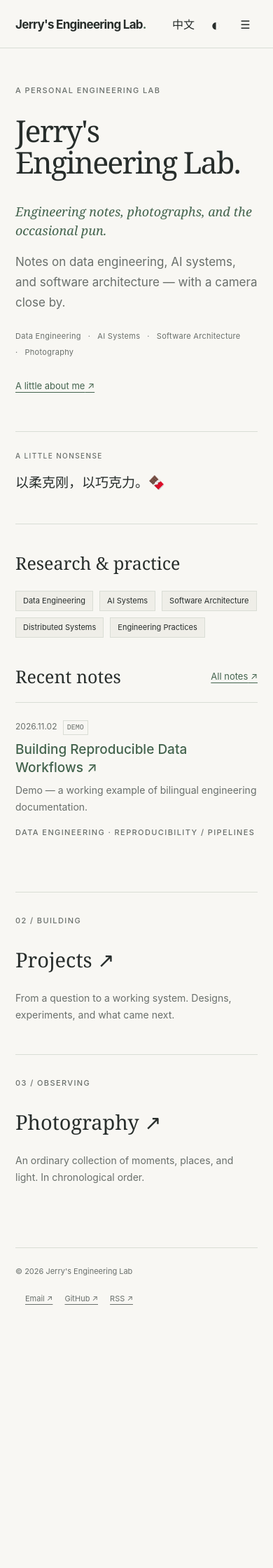
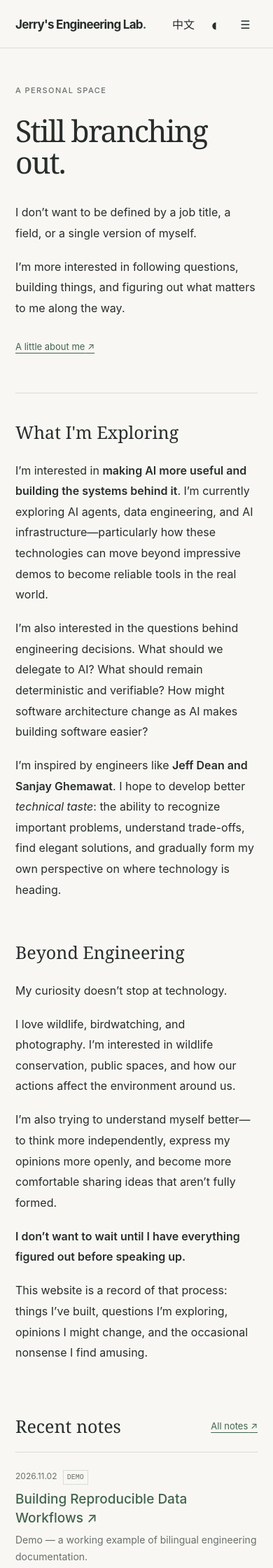
Before and after one commit to kaetowjj/kaetowjj.github.io, a Jekyll site: the page built from index.html, in a window 390 px wide. Shown: the top 2240 px of the page at 70% size. Built offline with Jekyll 4.4.1, drawn with Linux system fonts in a browser that asks for light colours; before the commit the page ends 1901 px from its top, so only the background shows below that; some of the changed text lies outside the part shown.

Commit message:
fix: canonicalize photography taxonomy and personalize homepage with minimal footer

```diff
--- a/_data/home.yml
+++ b/_data/home.yml
@@ -1,17 +1,55 @@
 eyebrow:
-  en: A PERSONAL ENGINEERING LAB
-  zh: 个人工程研究空间
+  en: "A PERSONAL SPACE"
+  zh: "一处个人空间"
 headline:
-  en: Jerry's Engineering Lab.
-  zh: Jerry 的工程实验室。
-subtitle:
-  en: Engineering notes, photographs, and the occasional pun.
-  zh: 工程笔记、摄影记录，偶尔也认真讲个冷笑话。
-intro:
-  en: Notes on data engineering, AI systems, and software architecture — with a camera close by.
-  zh: 记录数据工程、AI 系统与软件架构，也带着相机观察工程之外的世界。
-disciplines:
-  - Data Engineering
-  - AI Systems
-  - Software Architecture
-  - Photography
+  en: "Still branching out."
+  zh: "还在探索，也还在生长。"
+hero:
+  en: |
+    I don't want to be defined by a job title, a field, or a single version of myself.
+
+    I'm more interested in following questions, building things, and figuring out what matters to me along the way.
+  zh: |
+    我不想被某个职业头衔、某个技术领域，或者某个阶段的自己所定义。
+
+    比起急着回答「我是什么样的人」，我更愿意跟着真正感兴趣的问题走，动手做点东西，再慢慢弄清楚什么对自己重要。
+exploring:
+  title:
+    en: "What I'm Exploring"
+    zh: "我在探索什么"
+  en: |
+    I'm interested in **making AI more useful and building the systems behind it**. I'm currently exploring AI agents, data engineering, and AI infrastructure—particularly how these technologies can move beyond impressive demos to become reliable tools in the real world.
+
+    I'm also interested in the questions behind engineering decisions. What should we delegate to AI? What should remain deterministic and verifiable? How might software architecture change as AI makes building software easier?
+
+    I'm inspired by engineers like **Jeff Dean and Sanjay Ghemawat**. I hope to develop better *technical taste*: the ability to recognize important problems, understand trade-offs, find elegant solutions, and gradually form my own perspective on where technology is heading.
+  zh: |
+    我对**如何更好地运用 AI，以及如何建设支撑它的底层系统**很感兴趣。目前，我正在探索 AI Agent、数据工程和 AI 基础设施，也很好奇如何让这些技术不只停留在 Demo，而是真正成为可靠、实用的工具。
+
+    我也关心工程决策背后的问题：哪些事情适合交给 AI？哪些应该保留给确定性、可验证的程序？当 AI 不断降低软件开发成本，我们设计系统的方式又会发生什么变化？
+
+    我很喜欢 **Jeff Dean 和 Sanjay Ghemawat** 这样的工程师。我希望慢慢培养自己的 *Technical Taste（技术品味）*：识别真正重要的问题，理解设计背后的权衡，找到简洁而有效的解决方案，并逐渐形成自己对未来技术发展的判断。
+beyond:
+  title:
+    en: "Beyond Engineering"
+    zh: "工程之外"
+  en: |
+    My curiosity doesn't stop at technology.
+
+    I love wildlife, birdwatching, and photography. I'm interested in wildlife conservation, public spaces, and how our actions affect the environment around us.
+
+    I'm also trying to understand myself better—to think more independently, express my opinions more openly, and become more comfortable sharing ideas that aren't fully formed.
+
+    **I don't want to wait until I have everything figured out before speaking up.**
+
+    This website is a record of that process: things I've built, questions I'm exploring, opinions I might change, and the occasional nonsense I find amusing.
+  zh: |
+    我的好奇心并不只停留在技术上。
+
+    我喜欢野生动物、观鸟和摄影，也关注野生动物保护、公共空间，以及人类的行为如何影响周围的环境。
+
+    我同样在尝试更好地认识自己：更独立地思考，更坦诚地表达观点，也更愿意分享那些尚未成熟、甚至可能被反驳的想法。
+
+    **我不希望只有在一切都想清楚之后，才敢表达自己。**
+
+    这个网站就是我记录这一过程的地方：做过的项目、正在探索的问题、未来可能改变的观点，以及一些我觉得莫名其妙但很好笑的东西。
--- /dev/null
+++ b/_includes/home-copy.html
@@ -0,0 +1 @@
+<div class="home-copy"><div data-lang="en">{{ include.en | markdownify }}</div><div data-lang="zh">{{ include.zh | default: include.en | markdownify }}</div></div>
--- a/_layouts/default.html
+++ b/_layouts/default.html
@@ -21,6 +21,6 @@
 <header class="site-header"><div class="header-inner"><a class="wordmark" href="{{ '/' | relative_url }}">{{ site.title }}<span class="brand-dot">.</span></a><div class="header-actions"><button id="language-toggle" type="button" aria-label="Switch language / 切换语言">中 / EN</button><button id="theme-toggle" type="button" aria-label="Theme" title="System">◐</button><button id="menu-toggle" type="button" aria-expanded="false" aria-controls="navigation">☰<span class="sr-only">Menu</span></button></div>
 <nav id="navigation" aria-label="Main navigation">{% for item in site.data.navigation %}<a href="{{ item.url | relative_url }}" {% if page.nav == item.id %}aria-current="page"{% endif %}>{% include bi.html en=item.en zh=item.zh %}</a>{% endfor %}</nav></div></header>
 <main id="main" class="page {{ page.page_class }}">{{ content }}</main>
-<footer class="site-footer site-footer-thoughts"><span>© {{ site.time | date: '%Y' }} {{ site.title }}</span><span>Thinking, Building & Learning</span><div>{% if site.data.profile.email != '' %}<a href="mailto:{{ site.data.profile.email | escape }}">{% include bi.html en="Email ↗" zh="邮箱 ↗" %}</a> {% endif %}<a href="{{ site.data.profile.github }}">GitHub ↗</a> <a href="{{ '/notes/feed.xml' | relative_url }}">RSS ↗</a>{% if site.data.profile.linkedin != '' %} <a href="{{ site.data.profile.linkedin | escape }}">LinkedIn ↗</a>{% endif %}</div>{% include thought.html placement="footer" %}</footer>
+<footer class="site-footer site-footer-thoughts"><span>© {{ site.time | date: '%Y' }} {{ site.title }}</span>{% include thought.html placement="footer" %}</footer>
 <script type="application/json" id="quotes-data">{{ site.data.quotes | jsonify | replace: '<', '\u003c' }}</script>
 </body></html>
--- /dev/null
+++ b/assets/css/home.css
@@ -0,0 +1 @@
+.home-copy{max-width:740px;overflow-wrap:anywhere}.home-copy p{font-size:17px;line-height:1.85;margin:1.15em 0}.home-copy strong{font-weight:600}.home-section .home-copy{margin-top:24px}.hero-personal .home-copy{margin-bottom:26px}.hero-personal h1{max-width:20ch}.home-beyond{padding-bottom:16px}@media(max-width:520px){.home-copy p{font-size:16px}.hero-personal h1{font-size:40px}}
--- a/index.html
+++ b/index.html
@@ -1,8 +1,11 @@
 ---
 nav: home
+stylesheet: /assets/css/home.css
 ---
-<section class="hero hero-personal"><p class="eyebrow">{% include bi.html en=site.data.home.eyebrow.en zh=site.data.home.eyebrow.zh %}</p><h1>{% include bi.html en=site.data.home.headline.en zh=site.data.home.headline.zh %}</h1><p class="hero-subtitle">{% include bi.html en=site.data.home.subtitle.en zh=site.data.home.subtitle.zh %}</p><p class="intro">{% include bi.html en=site.data.home.intro.en zh=site.data.home.intro.zh %}</p><ul class="hero-disciplines" aria-label="Research and interests">{% for field in site.data.home.disciplines %}<li>{{ field | escape }}</li>{% endfor %}</ul><a class="text-link" href="{{ '/about/' | relative_url }}">{% include bi.html en="A little about me" zh="关于我" %} ↗</a></section>
-{% include thought.html placement="home" %}
-<section class="home-section"><div class="section-heading"><h2>{% include bi.html en="Research & practice" zh="研究与实践" %}</h2><span class="eyebrow">01 / EXPLORING</span></div><div class="interests"><span>Data Engineering</span><span>AI Systems</span><span>Software Architecture</span><span>Distributed Systems</span><span>Engineering Practices</span></div></section>
+<section class="hero hero-personal"><p class="eyebrow">{% include bi.html en=site.data.home.eyebrow.en zh=site.data.home.eyebrow.zh %}</p><h1>{% include bi.html en=site.data.home.headline.en zh=site.data.home.headline.zh %}</h1>{% include home-copy.html en=site.data.home.hero.en zh=site.data.home.hero.zh %}<a class="text-link" href="{{ '/about/' | relative_url }}">{% include bi.html en="A little about me" zh="关于我" %} ↗</a></section>
+<section class="home-section home-exploring"><div class="section-heading"><h2>{% include bi.html en=site.data.home.exploring.title.en zh=site.data.home.exploring.title.zh %}</h2></div>{% include home-copy.html en=site.data.home.exploring.en zh=site.data.home.exploring.zh %}</section>
+<section class="home-section home-beyond"><div class="section-heading"><h2>{% include bi.html en=site.data.home.beyond.title.en zh=site.data.home.beyond.title.zh %}</h2></div>{% include home-copy.html en=site.data.home.beyond.en zh=site.data.home.beyond.zh %}</section>
 <section class="home-section"><div class="section-heading"><h2>{% include bi.html en="Recent notes" zh="最近的笔记" %}</h2><a class="text-link" href="{{ '/notes/' | relative_url }}">{% include bi.html en="All notes" zh="全部笔记" %} ↗</a></div>{% include entries.html entries=site.notes %}</section>
 <section class="explore-grid"><a class="explore-card" href="{{ '/projects/' | relative_url }}"><span class="eyebrow">02 / BUILDING</span><h2>{% include bi.html en="Projects" zh="工程项目" %} ↗</h2><p>{% include bi.html en="From a question to a working system. Designs, experiments, and what came next." zh="从问题到可运行的系统。记录设计、实验与后续思考。" %}</p></a><a class="explore-card" href="{{ '/photography/' | relative_url }}"><span class="eyebrow">03 / OBSERVING</span><h2>{% include bi.html en="Photography" zh="摄影记录" %} ↗</h2><p>{% include bi.html en="An ordinary collection of moments, places, and light. In chronological order." zh="记录日常的瞬间、地点与光线，按拍摄时间浏览。" %}</p></a></section>
+
+{% include thought.html placement="home" %}
--- /dev/null
+++ b/scripts/check-photography.mjs
@@ -0,0 +1,4 @@
+import {pathToFileURL} from 'node:url';import {resolve} from 'node:path';
+import fs from 'node:fs/promises';import {validatePhotography} from '../assets/js/gallery-validation.mjs';
+export async function checkPhotography(){const read=async name=>{try{return JSON.parse(await fs.readFile('_data/'+name+'.yml','utf8'))}catch(e){throw new Error('_data/'+name+'.yml: expected current JSON syntax; '+e.message)}};const photos=await read('photography'),categories=await read('photo_categories'),tags=await read('photo_tags');const errors=validatePhotography(photos,categories,tags);if(!errors.length)for(const p of photos)for(const file of new Set([p.image,p.thumbnail,...(p.srcset||[]).map(s=>s.src)])){try{await fs.access('.'+file)}catch{errors.push('Photo '+p.id+' / image path: missing '+file+'; generate and commit this file')}}if(errors.length)throw new Error('Photography data validation failed:\n'+errors.join('\n'));console.log('Photography data OK: '+photos.length+' photos');}
+if(import.meta.url===pathToFileURL(resolve(process.argv[1])).href)await checkPhotography();
--- a/scripts/check-site.mjs
+++ b/scripts/check-site.mjs
@@ -1 +1,3 @@
+import {checkPhotography} from './check-photography.mjs';
+await checkPhotography();
 import fs from 'node:fs/promises';import path from 'node:path';const root=path.resolve('_site');let errors=[];let count=0;async function walk(dir){for(const entry of await fs.readdir(dir,{withFileTypes:true})){const file=path.join(dir,entry.name);if(entry.isDirectory())await walk(file);else if(file.endsWith('.html')){count++;const html=await fs.readFile(file,'utf8');if(/{{|{%/.test(html))errors.push(file+': unrendered Liquid');for(const match of html.matchAll(/\s(?:href|src)="([^"#?]+)"/g)){const url=match[1];if(/^(https?:|mailto:|data:|javascript:)/.test(url))continue;const target=url.startsWith('/')?path.join(root,url):path.resolve(path.dirname(file),url);try{await fs.access(target)}catch{errors.push(file+': missing '+url)}}}}}await walk(root);for(const p of ['index.html','notes/index.html','essays/index.html','projects/index.html','photography/index.html','about/index.html','sitemap.xml','notes/feed.xml','essays/feed.xml'])try{await fs.access(path.join(root,p))}catch{errors.push('Missing '+p)}if(errors.length){console.error(errors.join('\n'));process.exit(1)}console.log('Verified '+count+' HTML pages and all local href/src resources.');
```
Also changed, not shown: AGENTS.md (+2 -0 lines), _data/photo_tags.yml (+12 -0 lines), _data/photography.yml (+12 -4 lines), assets/js/gallery-validation.mjs (added, +2 -0 lines), tests/browser/avatar.spec.mjs (+2 -2 lines), tests/browser/gallery-data.spec.mjs (added, +7 -0 lines), tests/browser/home-personal.spec.mjs (added, +3 -0 lines), tests/browser/site.spec.mjs (+3 -4 lines), tests/images.test.mjs (+1 -1 lines), tests/photography-data.test.mjs (added, +5 -0 lines), README.md, tests/browser/thoughts.spec.mjs.
